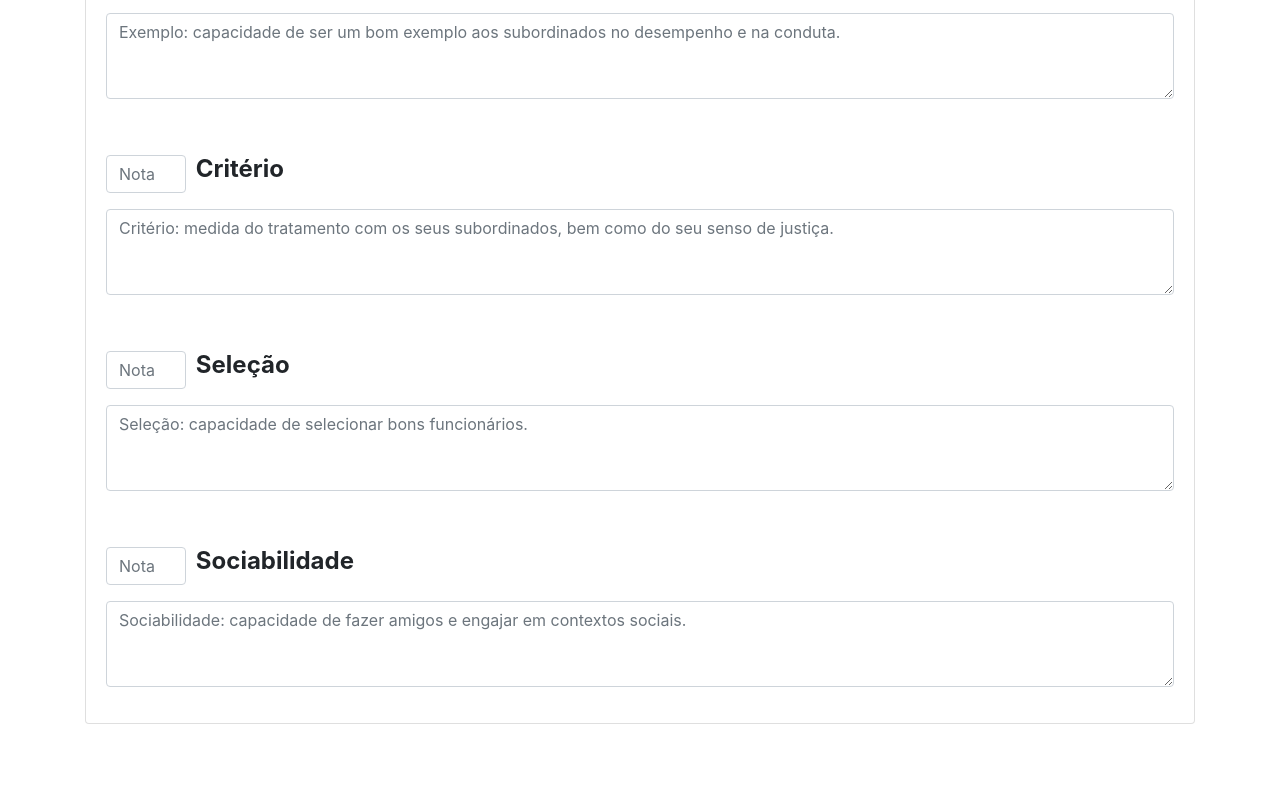
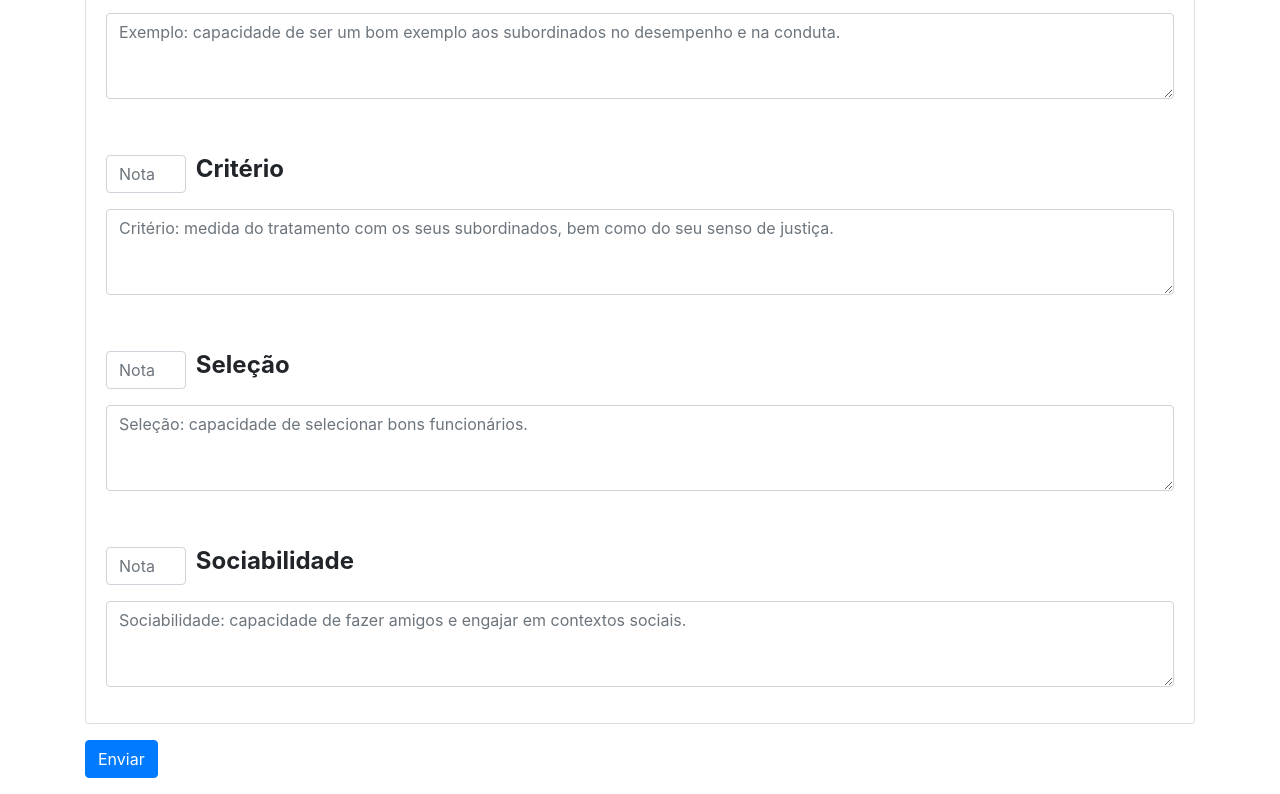
Before and after one commit to sergioleite97/avaliacao-de-funcionario, a plain HTML site: page avaliacao.html in a window 1280 px wide. Shown: the part 3741-4535 px from the top of the page. Before the commit the page ends 4465 px from the top, so only its background shows below. Drawn offline with nearby package versions, Linux system fonts and the light colour scheme.

Commit message:
add button

```diff
--- a/avaliacao.html
+++ b/avaliacao.html
@@ -416,11 +416,14 @@
                             </div>
                         </form>
                     </div>
-
                 </div>
             </div>
         </div>
 
+        <div class="row mt-3 mb-3 col-md-12">
+            <button type="button" class="btn btn-primary">Enviar</button>
+        </div>
+    </div>
         <script src="https://code.jquery.com/jquery-3.3.1.slim.min.js"
             integrity="sha384-q8i/X+965DzO0rT7abK41JStQIAqVgRVzpbzo5smXKp4YfRvH+8abtTE1Pi6jizo"
             crossorigin="anonymous"></script>
```
